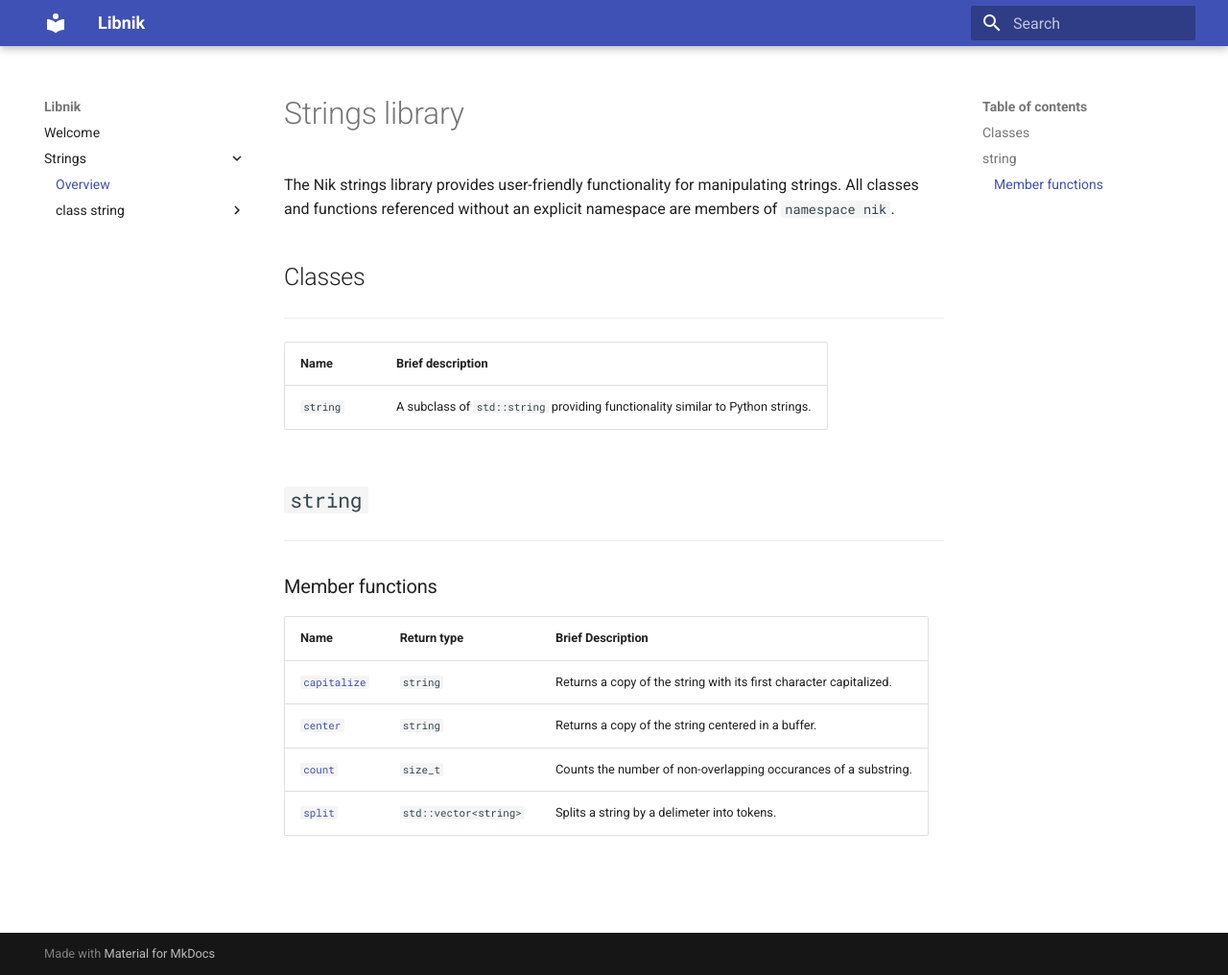
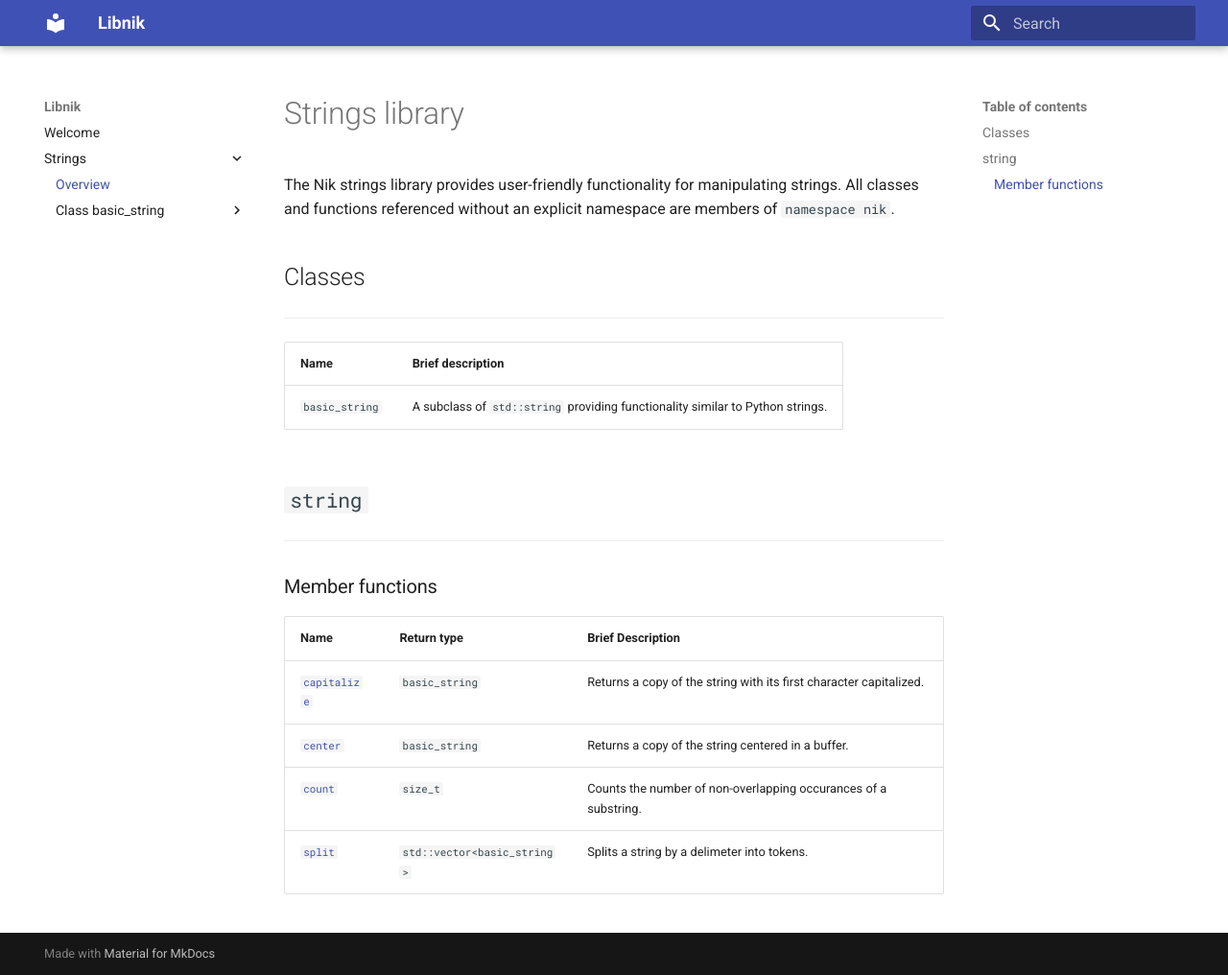
Before and after one commit to nvander1/libnik, an MkDocs documentation site: the page built from docs/strings/overview.md, in a window 1280 px wide and 1016 px high. Shown: the whole window at 96% size. Built offline with MkDocs 1.6.1 and Material for MkDocs 9.7.7, drawn with Linux system fonts in a browser that asks for light colours; old or Windows-style settings are respelled for this version of MkDocs.

Commit message:
Update docs, and add string aliases

```diff
--- a/docs/strings/overview.md
+++ b/docs/strings/overview.md
@@ -8,9 +8,9 @@ are members of `namespace nik`.
 
 ---
 
-| Name     | Brief description                                                              |
-|----------|--------------------------------------------------------------------------------|
-| `string` | A subclass of `std::string` providing functionality similar to Python strings. |
+| Name           | Brief description                                                              |
+|----------------|--------------------------------------------------------------------------------|
+| `basic_string` | A subclass of `std::string` providing functionality similar to Python strings. |
 
 
 ## `string`
@@ -19,14 +19,14 @@ are members of `namespace nik`.
 
 ### Member functions
 
-| Name                              | Return type           | Brief Description                                                  |
-|-----------------------------------|-----------------------|--------------------------------------------------------------------|
-| [`capitalize`][string_capitalize] | `string`              | Returns a copy of the string with its first character capitalized. |
-| [`center`][string_center]         | `string`              | Returns a copy of the string centered in a buffer.                 |
-| [`count`][string_count]           | `size_t`              | Counts the number of non-overlapping occurances of a substring.    |
-| [`split`][string_split]           | `std::vector<string>` | Splits a string by a delimeter into tokens.                        |
+| Name                                    | Return type                 | Brief Description                                                  |
+|-----------------------------------------|-----------------------------|--------------------------------------------------------------------|
+| [`capitalize`][basic_string_capitalize] | `basic_string`              | Returns a copy of the string with its first character capitalized. |
+| [`center`][basic_string_center]         | `basic_string`              | Returns a copy of the string centered in a buffer.                 |
+| [`count`][basic_string_count]           | `size_t`                    | Counts the number of non-overlapping occurances of a substring.    |
+| [`split`][basic_string_split]           | `std::vector<basic_string>` | Splits a string by a delimeter into tokens.                        |
 
-[string_capitalize]: ./string/member_funcs/capitalize.md
-[string_center]: ./string/member_funcs/center.md
-[string_count]: ./string/member_funcs/count.md
-[string_split]: ./string/member_funcs/split.md
+[basic_string_capitalize]: ./basic_string/member_funcs/capitalize.md
+[basic_string_center]: ./basic_string/member_funcs/center.md
+[basic_string_count]: ./basic_string/member_funcs/count.md
+[basic_string_split]: ./basic_string/member_funcs/split.md
--- a/mkdocs.yml
+++ b/mkdocs.yml
@@ -3,11 +3,13 @@ pages:
     - Welcome: index.md
     - Strings:
         - Overview: strings/overview.md
-        - class string:
-            - capitalize: strings/string/member_funcs/capitalize.md
-            - center: strings/string/member_funcs/center.md
-            - count : strings/string/member_funcs/count.md
-            - split : strings/string/member_funcs/split.md
+        - Class basic_string:
+            - Overview: strings/basic_string/overview.md
+            - Member functions:
+                - capitalize: strings/basic_string/member_funcs/capitalize.md
+                - center: strings/basic_string/member_funcs/center.md
+                - count : strings/basic_string/member_funcs/count.md
+                - split : strings/basic_string/member_funcs/split.md
 
 theme: material
 markdown_extensions:
```
Also changed, not shown: docs/strings/basic_string/member_funcs/capitalize.md (renamed from docs/strings/string/member_funcs/capitalize.md, +2 -2 lines), docs/strings/basic_string/member_funcs/center.md (renamed from docs/strings/string/member_funcs/center.md, +2 -2 lines), docs/strings/basic_string/member_funcs/count.md (renamed from docs/strings/string/member_funcs/count.md, +2 -2 lines), docs/strings/basic_string/member_funcs/split.md (renamed from docs/strings/string/member_funcs/split.md, +4 -4 lines), docs/strings/basic_string/overview.md (added, +52 -0 lines), 1 other file.
